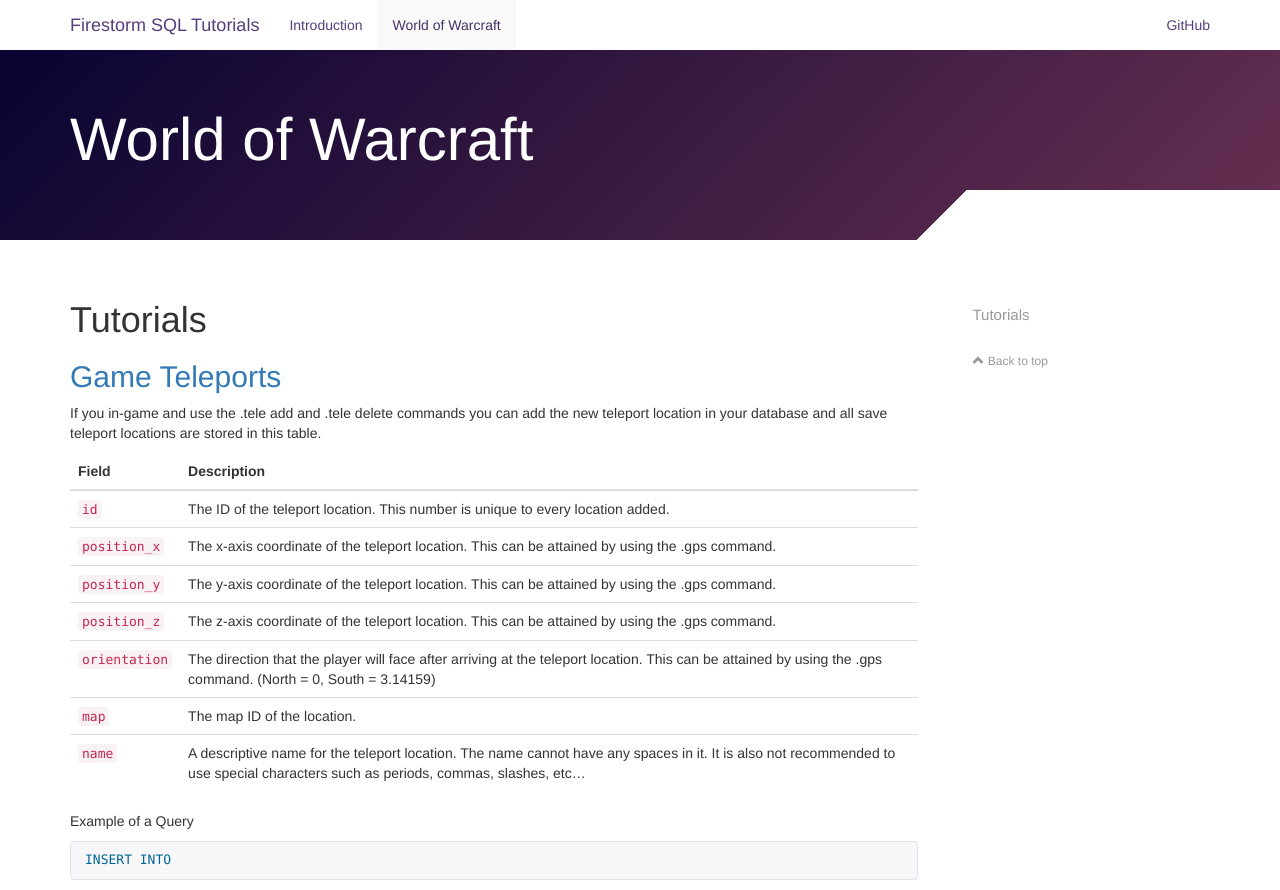
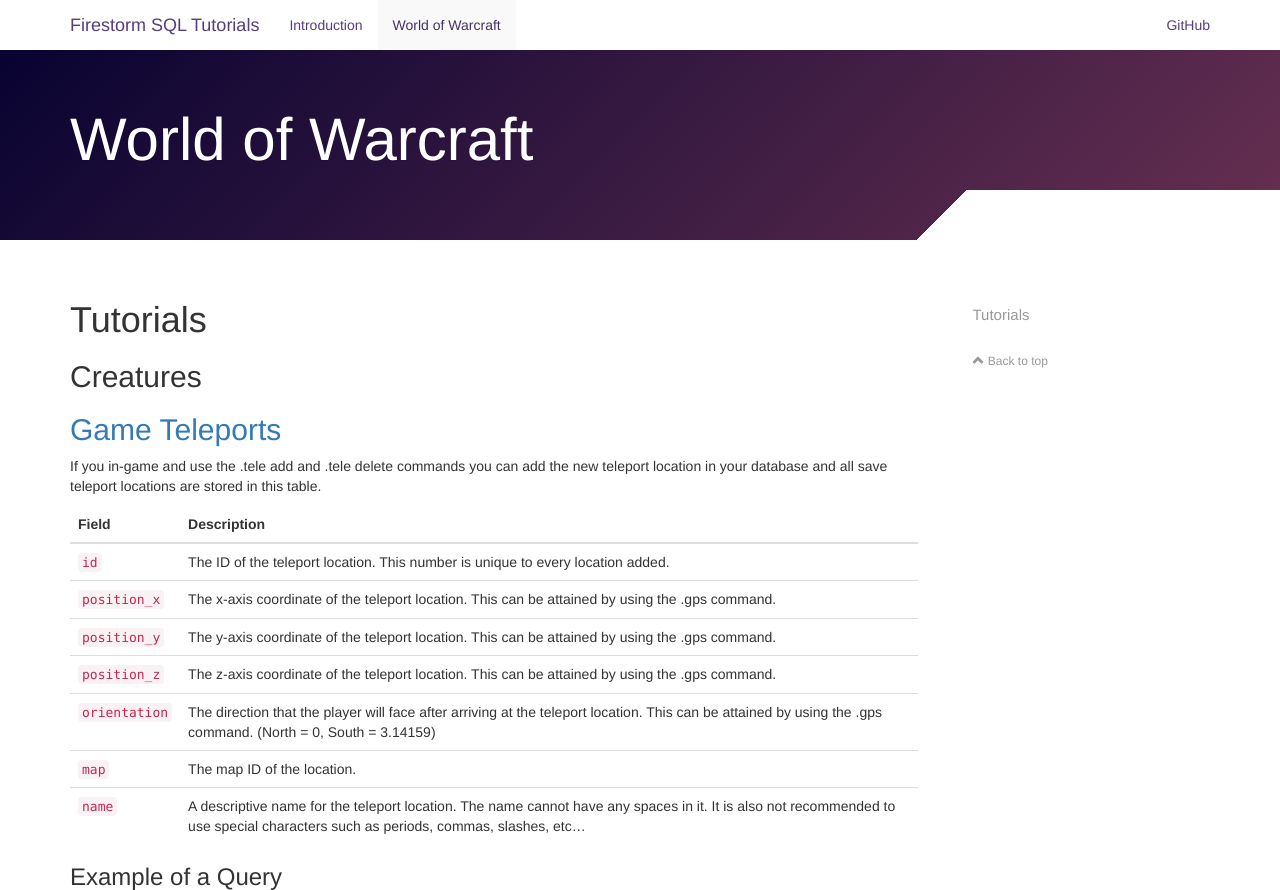
Before and after one commit to MehdiAria/MehdiAria.github.io, a Jekyll site: the page built from world-of-warcraft.markdown, in a window 1280 px wide, cut to the strip 0-890 px from the top of the page. Built offline with Jekyll 4.4.1, drawn with Linux system fonts in a browser that asks for light colours; nearby versions of some CDN libraries; our own code applies the rules of GitHub Pages for plain Markdown files; comment, search, counter and statistics services are not loaded.

Commit message:
Updated World Of Warcraft

````diff
--- a/world-of-warcraft.markdown
+++ b/world-of-warcraft.markdown
@@ -4,6 +4,7 @@
 ---
 
 # Tutorials
+## Creatures
 ## [Game Teleports](https://trinitycore.atlassian.net/wiki/spaces/tc/pages/2130150/game\+tele)
 
 If you in-game and use the .tele add and .tele delete commands you can add the new teleport location in your database and all save teleport locations are stored in this table.
@@ -19,7 +20,7 @@
 | `map` | The map ID of the location. |
 | `name` | A descriptive name for the teleport location. The name cannot have any spaces in it. It is also not recommended to use special characters such as periods, commas, slashes, etc... |
 
-Example of a Query
+### Example of a Query
 ```sql
 INSERT INTO
 ```
````
